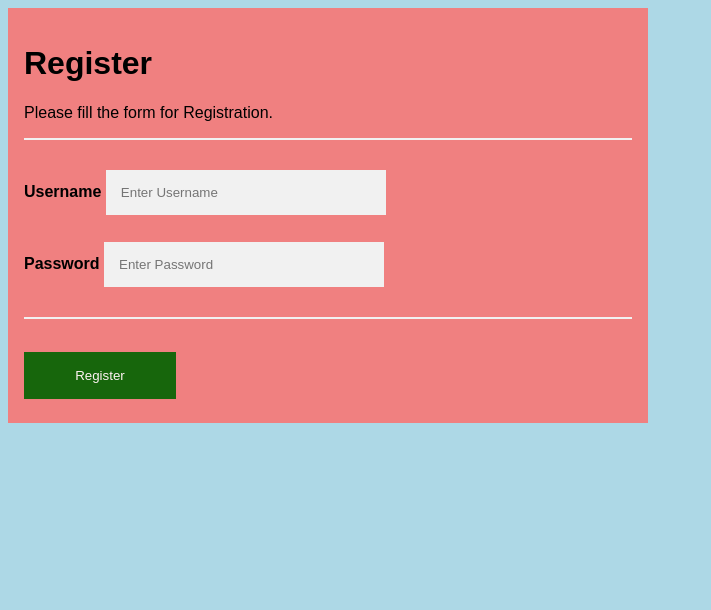
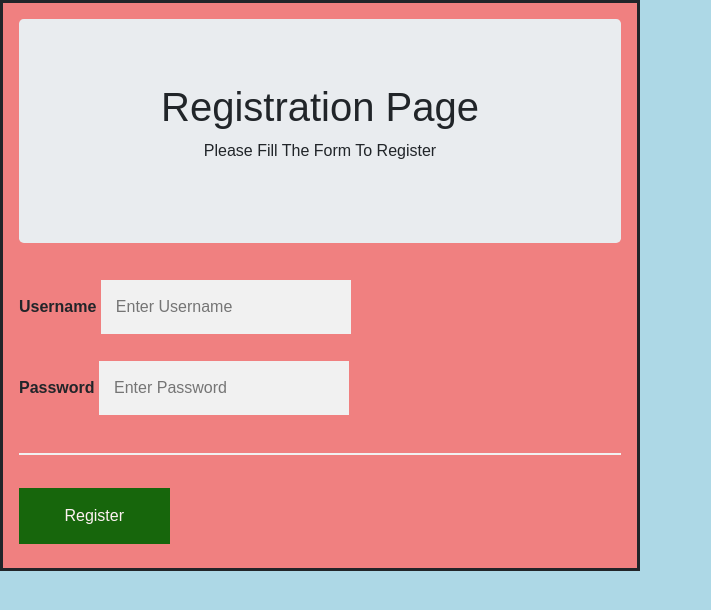
Before and after one commit to sailaja23595/project-1, a Flask app: page /Register in a window 1280 px wide. Shown: the top 610 px of the page, without its empty margins (0-711 px from the left). Run offline with Flask 2, Linux system fonts and the light colour scheme; some libraries are stand-ins or nearby versions.

Commit message:
Updated Registration form using bootstrap module.

```diff
--- a/project1/templates/Registration.html
+++ b/project1/templates/Registration.html
@@ -1,12 +1,16 @@
 <!DOCTYPE html>
 <html>
 <head>
-<meta name="viewport" content="width=device-width, initial-scale=1">
+  <title> Registration Form </title>
+  <meta charset="utf-8">
+  <meta name="viewport" content="width=device-width, initial-scale=1">
+  <link rel="stylesheet" href="https://maxcdn.bootstrapcdn.com/bootstrap/4.4.1/css/bootstrap.min.css">
 <style>
 body {
   font-family: Arial, Helvetica, sans-serif;
   background-color:lightblue;
   width:50%;
+  border-style: solid;
 }
 
 .container {
@@ -50,10 +54,10 @@ hr {
 
 <form action="http://127.0.0.1:5000/Register" method = "POST">
   <div class="container">
-    <h1>Register</h1>
-    <p>Please fill the form for Registration.</p>
-    <hr>
-
+    <div class="jumbotron text-center">
+    <h1>Registration Page</h1>
+    <p> Please Fill The Form To Register </p>
+    </div>
     <label for="name"><b>Username</b></label>
     <input type="text" placeholder="Enter Username" name="Username" required>
     <br>
```
